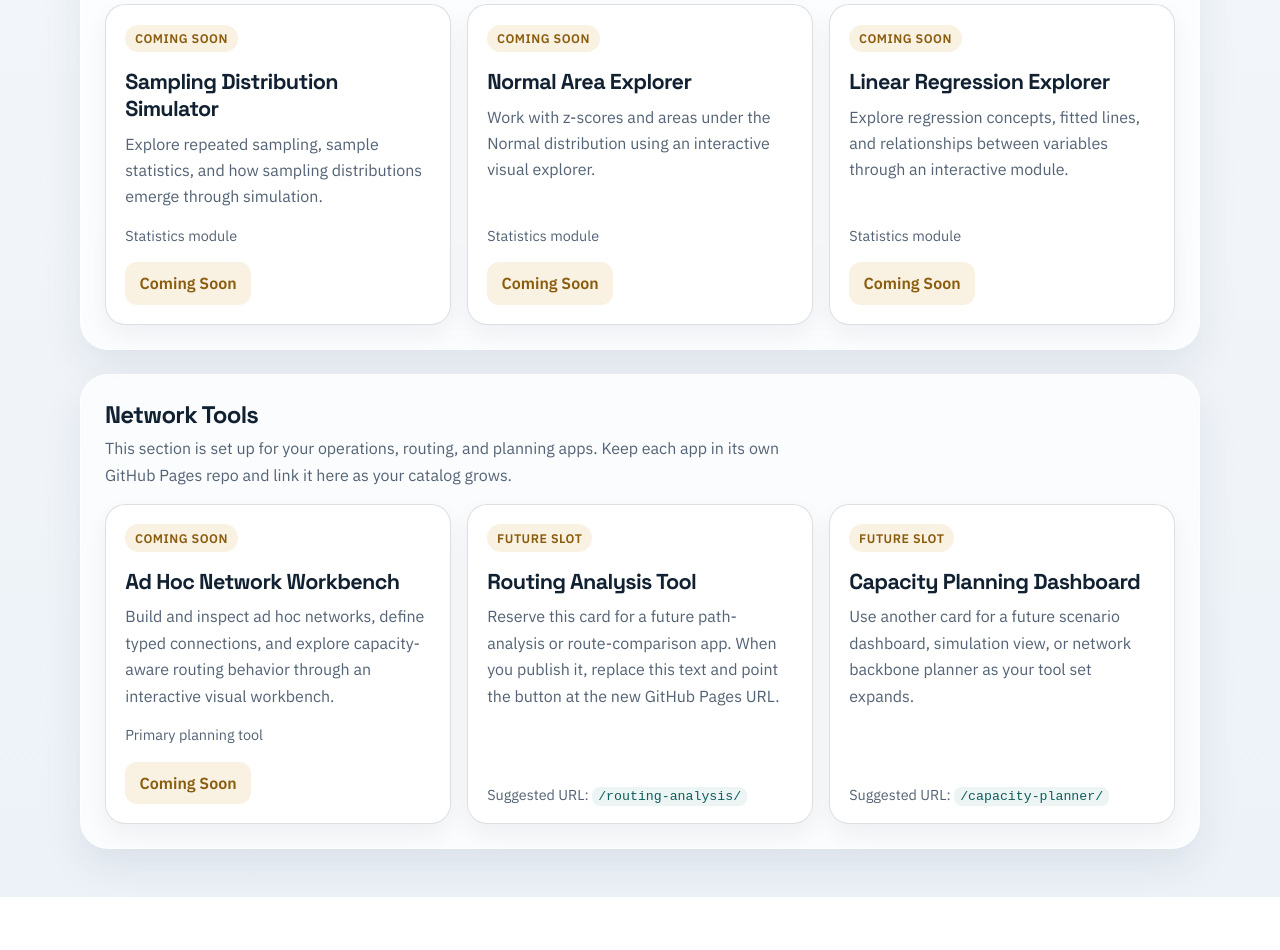
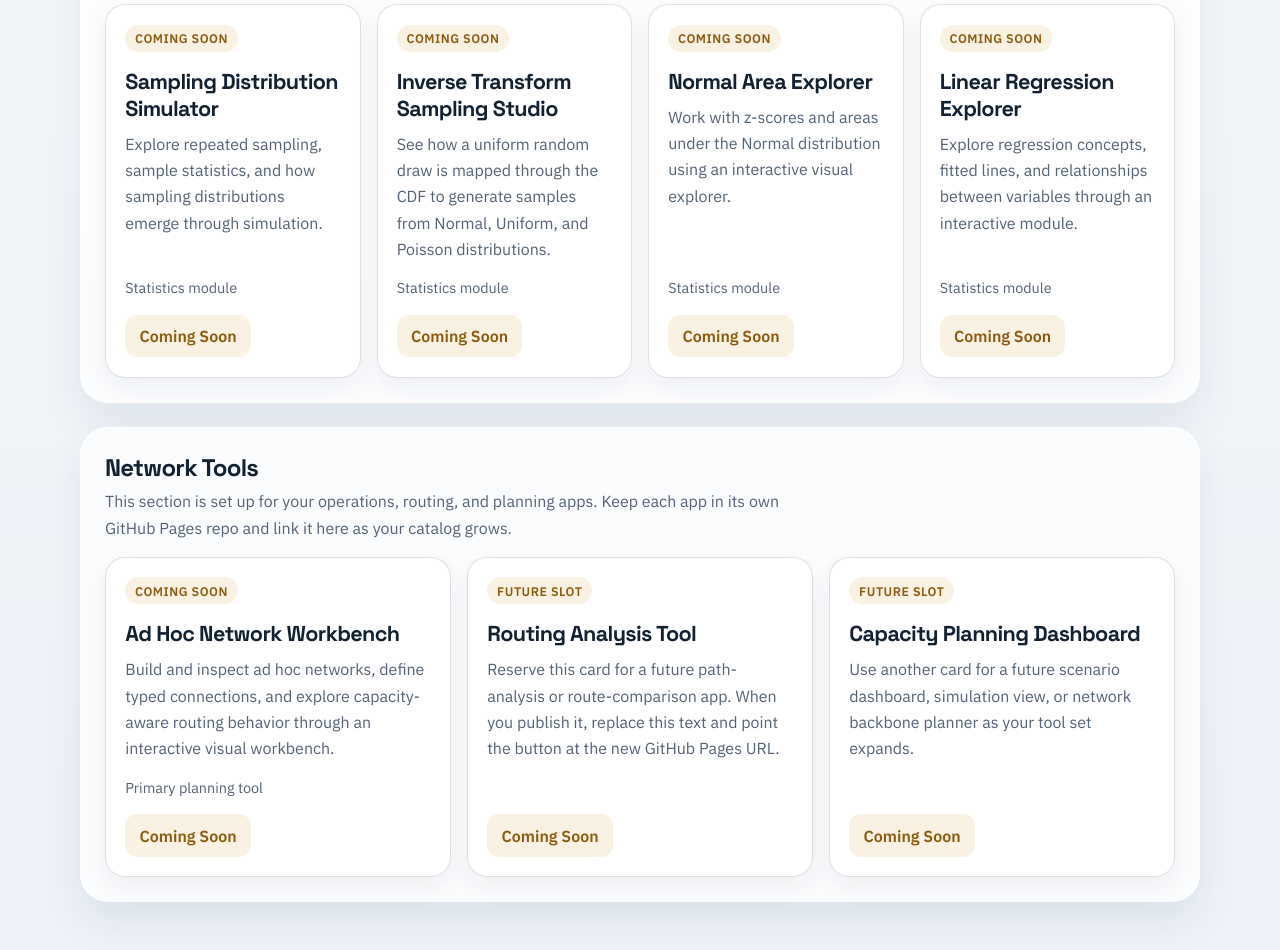
Before and after one commit to rhartlage/rhartlage.github.io, a plain HTML site: page index.html in a window 1280 px wide. Shown: the part 1057-2007 px from the top of the page. Before the commit the page ends 1954 px from the top, so only its background shows below. Drawn offline with Linux system fonts and the light colour scheme.

Commit message:
Replace network placeholders with coming soon buttons

```diff
--- a/index.html
+++ b/index.html
@@ -491,6 +491,16 @@
 
         <article class="card">
           <span class="status status-soon">Coming Soon</span>
+          <h3>Inverse Transform Sampling Studio</h3>
+          <p>
+            See how a uniform random draw is mapped through the CDF to generate samples from Normal, Uniform, and Poisson distributions.
+          </p>
+          <div class="meta">Statistics module</div>
+          <span class="card-link card-link-disabled">Coming Soon</span>
+        </article>
+
+        <article class="card">
+          <span class="status status-soon">Coming Soon</span>
           <h3>Normal Area Explorer</h3>
           <p>
             Work with z-scores and areas under the Normal distribution using an interactive visual explorer.
@@ -549,7 +559,7 @@
             Reserve this card for a future path-analysis or route-comparison app. When you publish it, replace this text
             and point the button at the new GitHub Pages URL.
           </p>
-          <div class="meta">Suggested URL: <code>/routing-analysis/</code></div>
+          <span class="card-link card-link-disabled">Coming Soon</span>
         </article>
 
         <article class="card">
@@ -558,7 +568,7 @@
           <p>
             Use another card for a future scenario dashboard, simulation view, or network backbone planner as your tool set expands.
           </p>
-          <div class="meta">Suggested URL: <code>/capacity-planner/</code></div>
+          <span class="card-link card-link-disabled">Coming Soon</span>
         </article>
       </div>
     </section>
```
